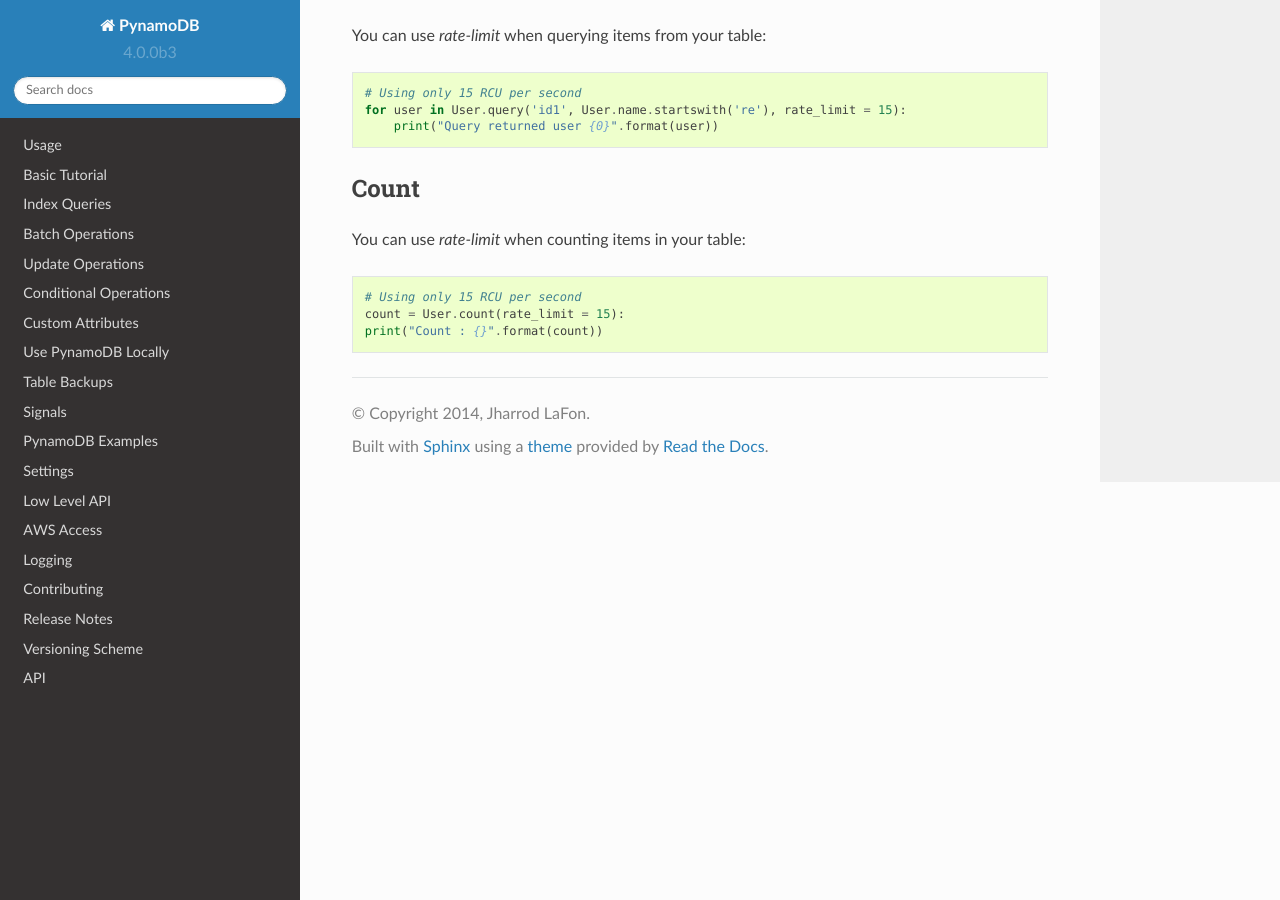
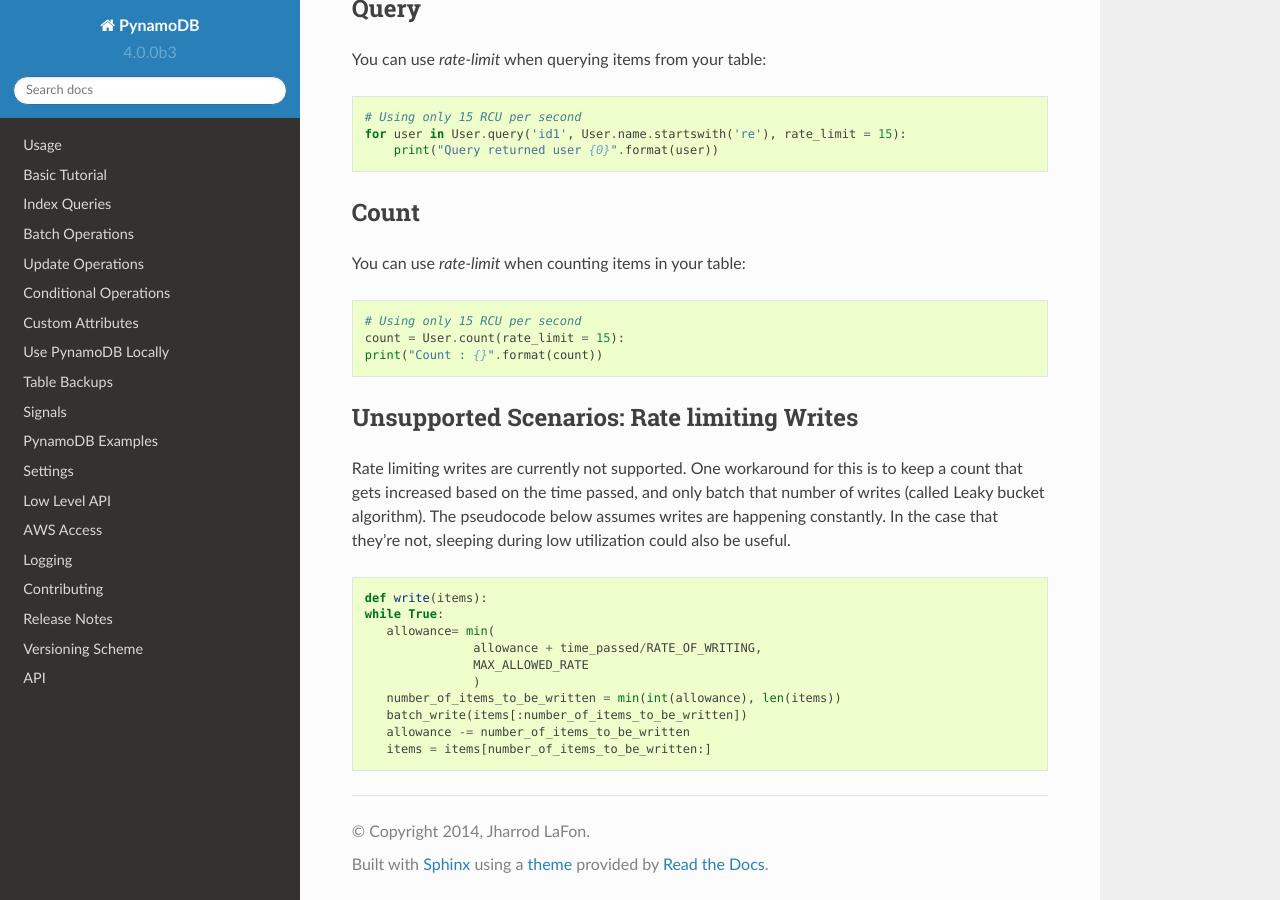
Before and after one commit to pynamodb/PynamoDB, a Sphinx documentation site: the page built from docs/rate_limited_operations.rst, in a window 1280 px wide and 900 px high, scrolled down 917 px. Built offline with Sphinx 7.4.7 and the Read the Docs theme 2.0.0, drawn with Linux system fonts in a browser that asks for light colours; some of the changed text lies outside the part shown.

Commit message:
Adding info on write rate limiting
Updating the docs to be explicit in stating that write rate limiting isn't supported.

```diff
--- a/docs/rate_limited_operations.rst
+++ b/docs/rate_limited_operations.rst
@@ -2,7 +2,7 @@
 ================
 
 `Scan`, `Query` and `Count` operations can be rate-limited based on the consumed capacities returned from DynamoDB.
-Simply specify the `rate_limit` argument when calling these methods.
+Simply specify the `rate_limit` argument when calling these methods. Rate limited writes are not currently supported, although workarounds are discussed below.
 
 .. note::
 
@@ -11,7 +11,7 @@
     writing speed allowed by the environment, will not have any effect.
 
 Example Usage
-^^^^^^^^^^^^
+^^^^^^^^^^^^^
 
 Suppose that you have defined a `User` Model for the examples below.
 
@@ -41,7 +41,7 @@
 
 
 Query
-^^^^^^^^^^^^^
+^^^^^
 
 You can use `rate-limit` when querying items from your table:
 
@@ -53,7 +53,7 @@
 
 
 Count
-^^^^^^^^^^^^^
+^^^^^
 
 You can use `rate-limit` when counting items in your table:
 
@@ -62,3 +62,21 @@
     # Using only 15 RCU per second
     count = User.count(rate_limit = 15):
     print("Count : {}".format(count))
+
+Unsupported Scenarios: Rate limiting Writes
+^^^^^^^^^^^^^^^^^^^^^^^^^^^^^^^^^^^^^^^^^^^
+Rate limiting writes are currently not supported. One workaround for this is to keep a count that gets increased based on the time passed, and only batch that number of writes (called Leaky bucket algorithm). The pseudocode below assumes writes
+are happening constantly. In the case that they're not, sleeping during low utilization could also be useful.
+
+.. code-block:: python
+
+    def write(items):
+    while True:
+       allowance= min(
+                   allowance + time_passed/RATE_OF_WRITING,
+                   MAX_ALLOWED_RATE
+                   )
+       number_of_items_to_be_written = min(int(allowance), len(items))
+       batch_write(items[:number_of_items_to_be_written])
+       allowance -= number_of_items_to_be_written
+       items = items[number_of_items_to_be_written:]
```
